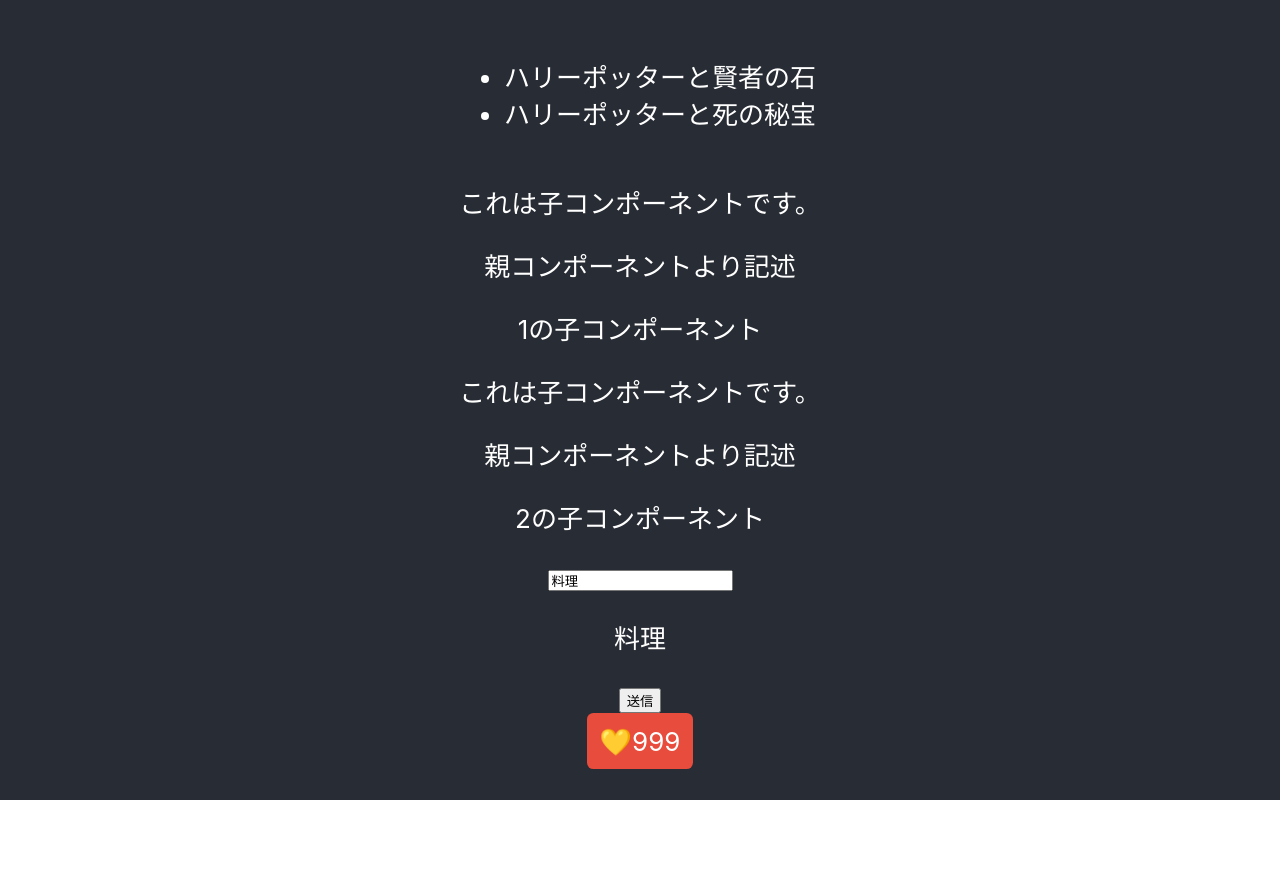
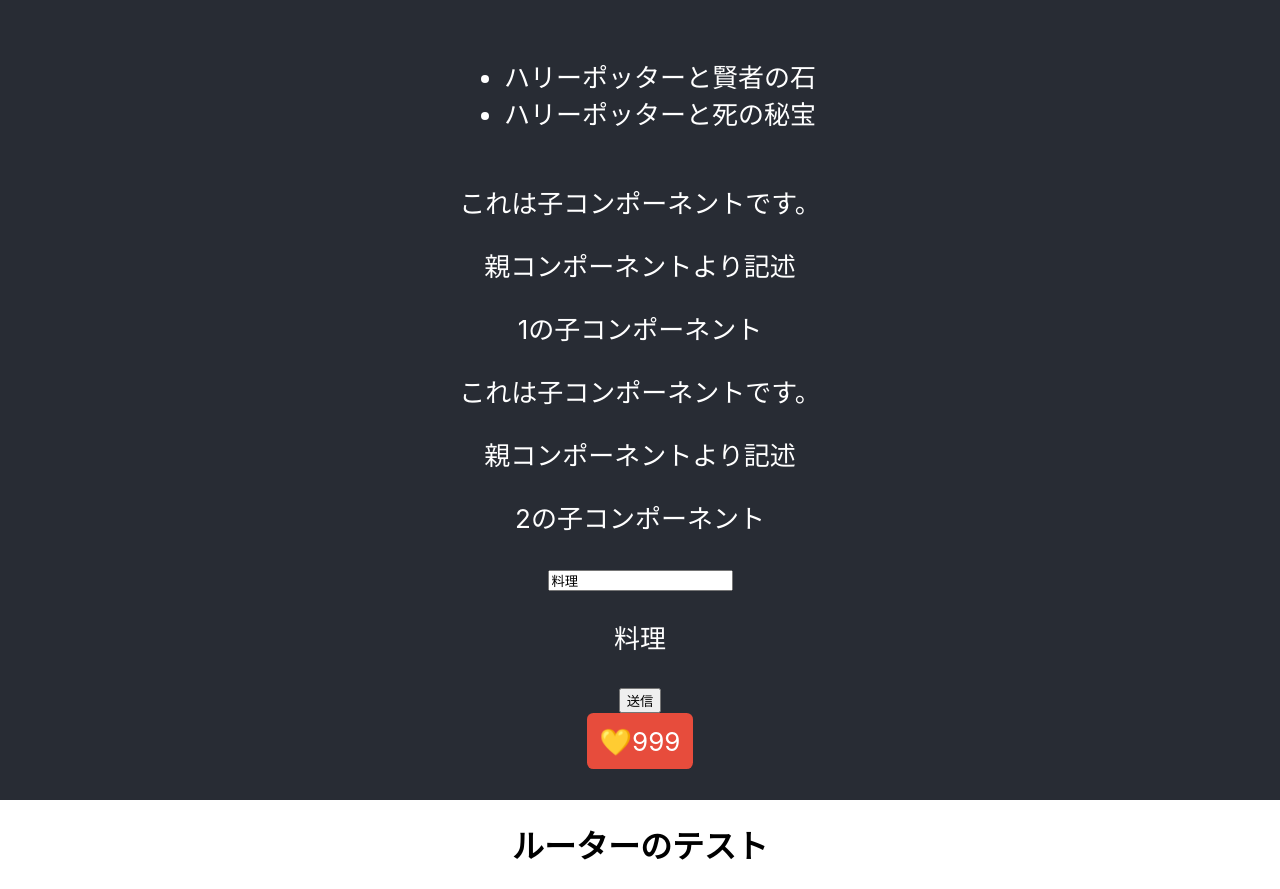
Before and after one commit to YutoGIma/TypeScript-practice, a React (Create React App) app in the folder link-button/: page /router in a window 1280 px wide. Before the commit the page ends 800 px from the top, so only its background shows below. Built offline with nearby package versions, Linux system fonts and the light colour scheme.

Commit message:
React Routerを導入し、URLにより表示を変える

```diff
--- a/link-button/package.json
+++ b/link-button/package.json
@@ -12,6 +12,7 @@
     "@types/react-dom": "^17.0.15",
     "react": "^18.0.0",
     "react-dom": "^18.0.0",
+    "react-router-dom": "^6.3.0",
     "react-scripts": "5.0.0",
     "typescript": "^4.6.3",
     "web-vitals": "^2.1.4"
--- a/link-button/src/App.tsx
+++ b/link-button/src/App.tsx
@@ -1,6 +1,8 @@
 import React, {useState} from 'react';
+import { BrowserRouter, Route, Routes } from 'react-router-dom';
 import Child from './child'
 import Input from './input'
+import RouteTest from './routeTest'
 import logo from './logo.svg';
 import './App.css';
 
@@ -20,6 +22,11 @@ const App: React.FC = () => {
         <Input children="料理"></Input>
         <LinkButton />
       </header>
+      <BrowserRouter>
+        <Routes>
+          <Route path="/router" element={<RouteTest />} />
+        </Routes>
+      </BrowserRouter>
     </div>
   );
 }
--- /dev/null
+++ b/link-button/src/routeTest.tsx
@@ -0,0 +1,11 @@
+import React from "react";
+
+const RouteTest: React.FC = () => {
+    return(
+        <div>
+            <h1>ルーターのテスト</h1>
+        </div>
+    )
+}
+
+export default RouteTest
```
Also changed, not shown: 1 other file (tests, documents, lock files or other folders).
